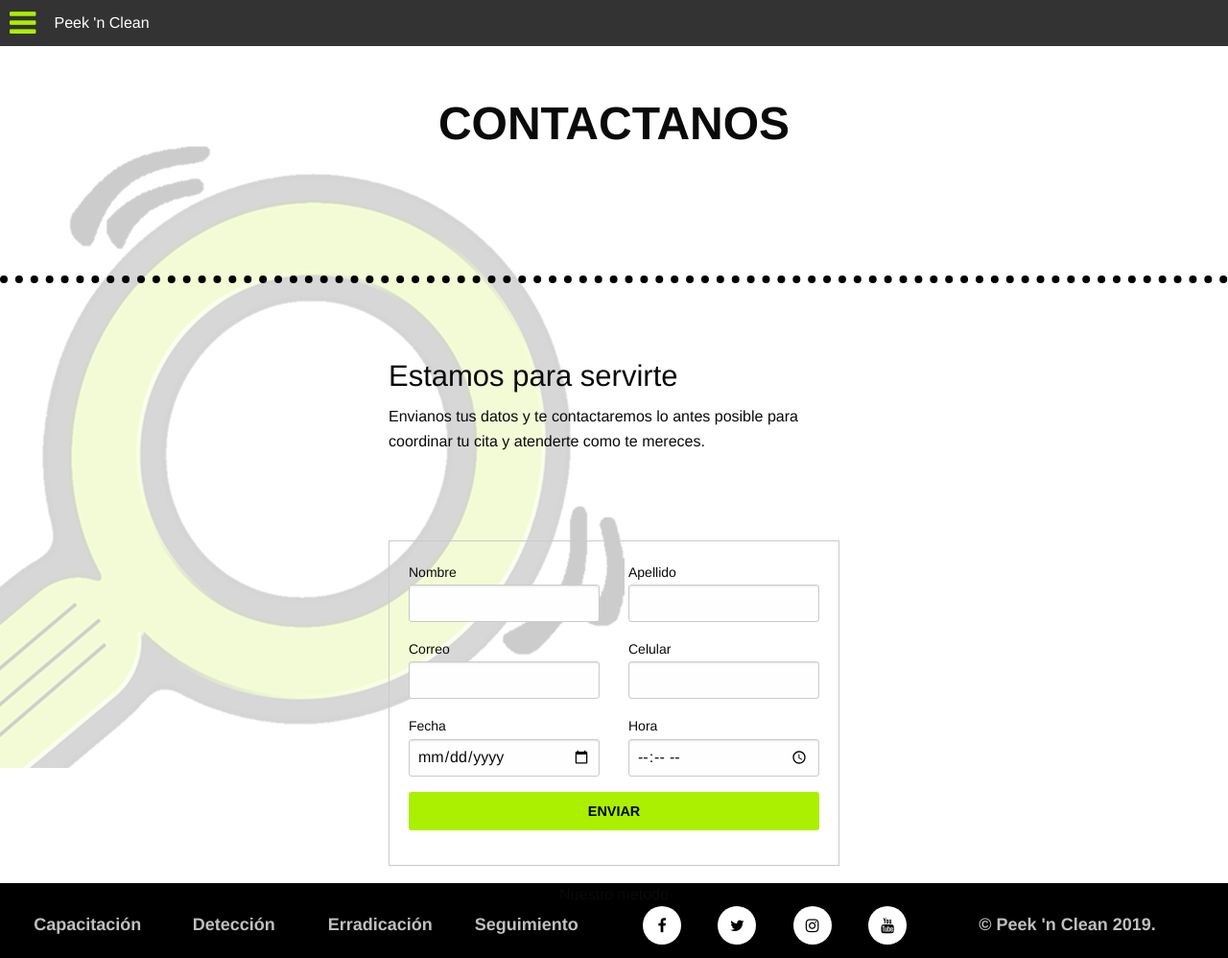
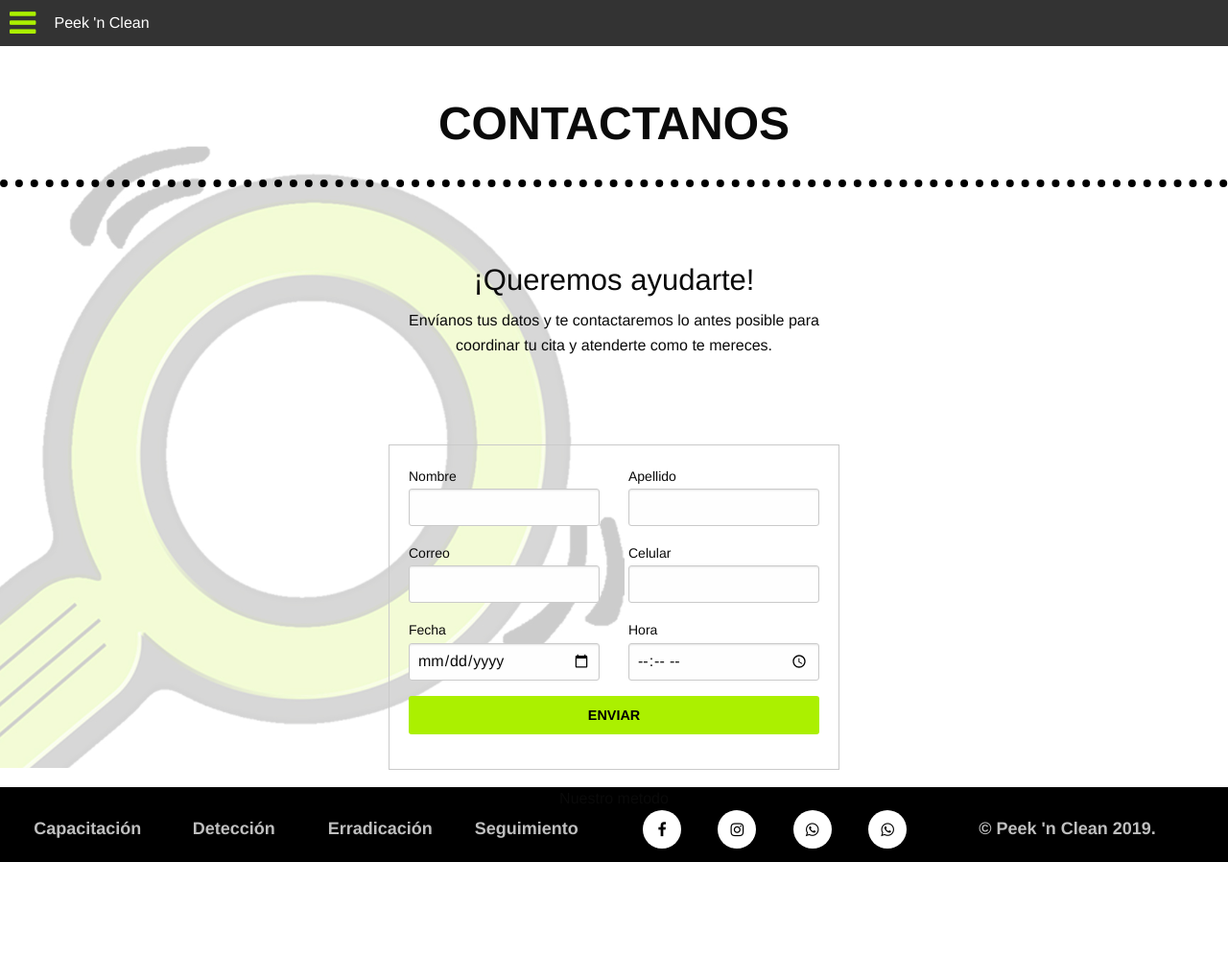
Before and after one commit to jsgarcias/pnc, a PHP site: page /contacto.html in a window 1280 px wide. Shown: the whole page at 96% size. After the commit the page ends 898 px from the top, so only its background shows below. Run offline with PHP 8.4, Linux system fonts and the light colour scheme.

Commit message:
cambios texto y puntos peek, pendiente whatsapp, correo, ig, fotos y texto informate

```diff
--- a/contacto.html
+++ b/contacto.html
@@ -45,15 +45,15 @@
                 </div>
                 <div class="grid-container" style="padding-top: 45px;">
                     <div class="grid-x grid-padding-x">
-                        <div class="large-12 cell box--large">
+                        <div class="large-12 cell box--large ">
                             <h1><strong>CONTACTANOS</strong></h1>
                         </div>
                     </div>
 
                     <div class="row">
-                        <div class="small-12 medium-6 large-6 columns medium-centered large-centered box--medium ">
-                            <h3>Estamos para servirte</h3>
-                            <p>Envianos tus datos y te contactaremos lo antes posible para coordinar tu cita y atenderte como te mereces.</p>
+                        <div class="small-12 medium-6 large-6 columns medium-centered large-centered box--medium centrarDiv ">
+                            <h3>¡Queremos ayudarte!</h3>
+                            <p>Env&iacute;anos tus datos y te contactaremos lo antes posible para coordinar tu cita y atenderte como te mereces.</p>
                         </div>
                     </div>
 
@@ -128,9 +128,9 @@
                                 <div class="row expanded">
                                     <div class="small-12 medium-6 columns footerc-e redes-l">
                                         <a href="#" class="fa fa-facebook redes"></a>
-                                        <a href="#" class="fa fa-twitter redes"></a>
                                         <a href="#" class="fa fa-instagram redes"></a>
-                                        <a href="#" class="fa fa-youtube redes"></a>
+                                        <a href="#" class="fa fa-whatsapp redes"></a>
+                                        <a href="#" class="fa fa-whatsapp redes"></a>
                                     </div>
                                     <div class="small-12 medium-6 columns footerc-e">
                                         <p class="off-canvas-left-a">&copy; Peek 'n Clean 2019.</p>
--- a/css/app.css
+++ b/css/app.css
@@ -111,7 +111,7 @@
 }
 
 .box--large {
-    height: 250px;
+    height: 150px;
     margin-bottom:75px;
     text-align: center;
     padding-top:50px;
--- a/queHacemos.html
+++ b/queHacemos.html
@@ -62,7 +62,7 @@
                                         <div class="row divBorde">
                                             <div class="small-12 medium-6 large-6 columns ">
                                                 <h3>Capacitamos</h3>
-                                                <p>Capacitamos y concientizamos acerca de la importancia de la prevencion y solucion al contagio de piojos y liendres</p>
+                                                <p>Capacitamos y concientizamos acerca de la importancia de la prevenci&oacute;n y soluci&oacute;n al contagio de piojos y liendres.</p>
 
                                             </div>
                                             <div class="small-12 medium-6 large-6 columns centrarDiv">
@@ -85,7 +85,7 @@
                                         <div class="row divBorde">
                                             <div class="small-12 medium-6 large-6 columns ">
                                                 <h3>Detectamos</h3>
-                                                <p>Realizamos evaluaciones y deteccion de piojos y liendres</p>
+                                                <p>Realizamos evaluaciones y detecci&oacute;n de piojos y liendres.</p>
 
                                             </div>
                                             <div class="small-12 medium-6 large-6 columns centrarDiv">
```
Also changed, not shown: home.html (+6 -6 lines), misionVision.html (+8 -4 lines), img/arrowDerecha - copia.png (deleted), img/arrowDerecha.png (deleted), img/contactanosEscritorio.png (deleted), img/contactanosMobil.png (deleted), img/digital.png (deleted), img/fondoNegro.jpg (deleted), img/large.png (deleted), img/medium.png (deleted), img/small.png (deleted), img/xlarge.png (deleted), 1 other file.
